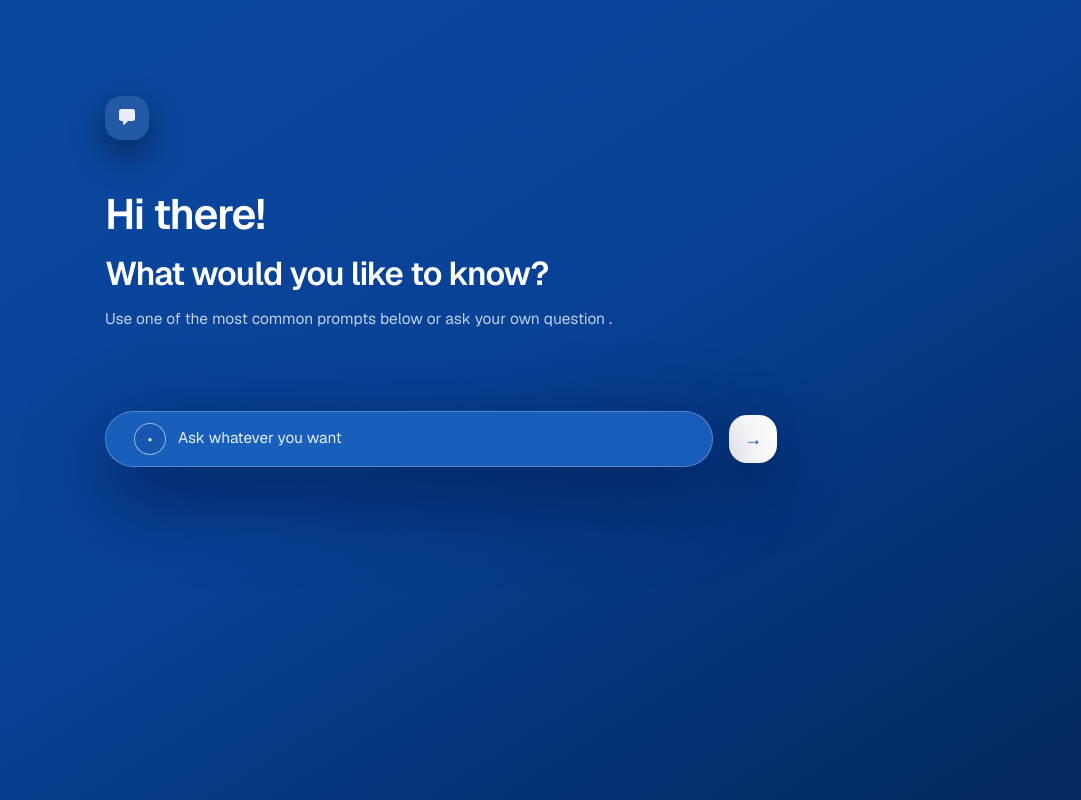
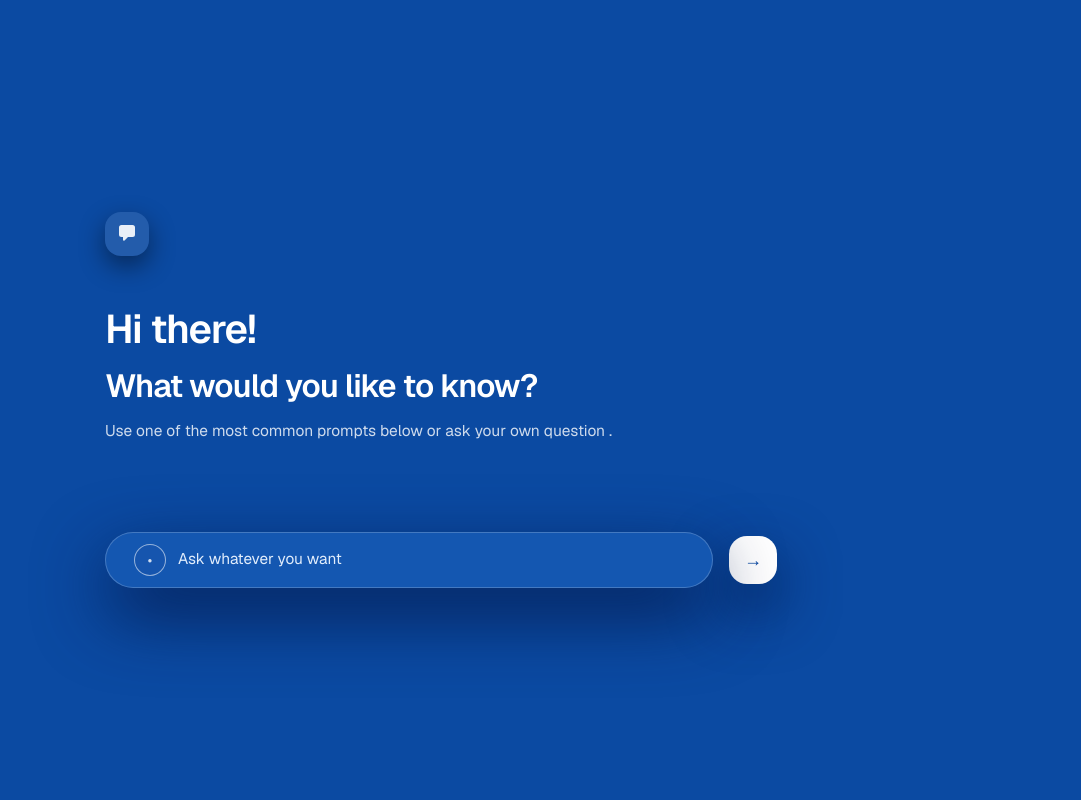
Before and after one commit to katherinek727/full_stack_test_f, a Next.js app: page / in a window 1280 px wide. Shown: the whole page, without its empty margins (199-1280 px from the left). Built offline with nearby package versions, Linux system fonts and the light colour scheme.

Commit message:
improve interface - color

```diff
--- a/app/page.tsx
+++ b/app/page.tsx
@@ -1,9 +1,9 @@
 export default function Home() {
   return (
-    <div className="flex min-h-screen items-start justify-center bg-gradient-to-br from-[#0B4AA2] via-[#084196] to-[#02285C] px-6 pb-16 pt-24 font-sans text-white">
+    <div className="flex min-h-screen items-center justify-center bg-[#0B4AA2] px-6 pb-16 pt-16 font-sans text-white">
       <main className="w-full max-w-2xl">
         <div className="flex flex-col gap-12">
-          <div className="inline-flex h-11 w-11 items-center justify-center rounded-2xl bg-white/10 shadow-[0_14px_35px_rgba(0,0,0,0.45)]">
+          <div className="inline-flex h-11 w-11 items-center justify-center rounded-2xl bg-white/10 shadow-[0_10px_26px_rgba(0,0,0,0.45)]">
             <svg
               viewBox="0 0 24 24"
               aria-hidden="true"
@@ -17,21 +17,21 @@ export default function Home() {
           </div>
 
           <section className="space-y-3">
-            <h1 className="text-[2.65rem] font-semibold leading-tight tracking-tight">
+            <h1 className="text-[2.5rem] font-semibold leading-tight tracking-tight">
               Hi there!
             </h1>
-            <p className="text-[2.05rem] font-semibold leading-tight tracking-tight">
+            <p className="text-[2rem] font-semibold leading-tight tracking-tight">
               What would you like to know?
             </p>
-            <p className="max-w-xl text-[0.97rem] leading-relaxed text-white/75">
+            <p className="max-w-xl text-[0.97rem] leading-relaxed text-white/80">
               Use one of the most common prompts below or ask your own question
               .
             </p>
           </section>
 
-          <div className="mt-8 flex flex-col gap-6">
+          <div className="mt-10 flex flex-col gap-6">
             <div className="flex items-center gap-4">
-              <div className="relative flex h-[56px] w-full max-w-[720px] flex-1 items-center rounded-full border border-white/25 bg-[rgba(27,97,190,0.92)] px-7 text-sm text-white/80 shadow-[0_26px_80px_rgba(3,26,77,0.9)]">
+              <div className="relative flex h-[56px] w-full max-w-[720px] flex-1 items-center rounded-full border border-white/20 bg-[rgba(21,88,178,0.98)] px-7 text-sm text-white/80 shadow-[0_26px_70px_rgba(3,26,77,0.9)]">
                 <button
                   type="button"
                   className="mr-3 inline-flex h-8 w-8 items-center justify-center rounded-full border border-[rgba(255,255,255,0.55)] bg-[rgba(23,86,175,0.9)] text-xs text-white/80"
```
